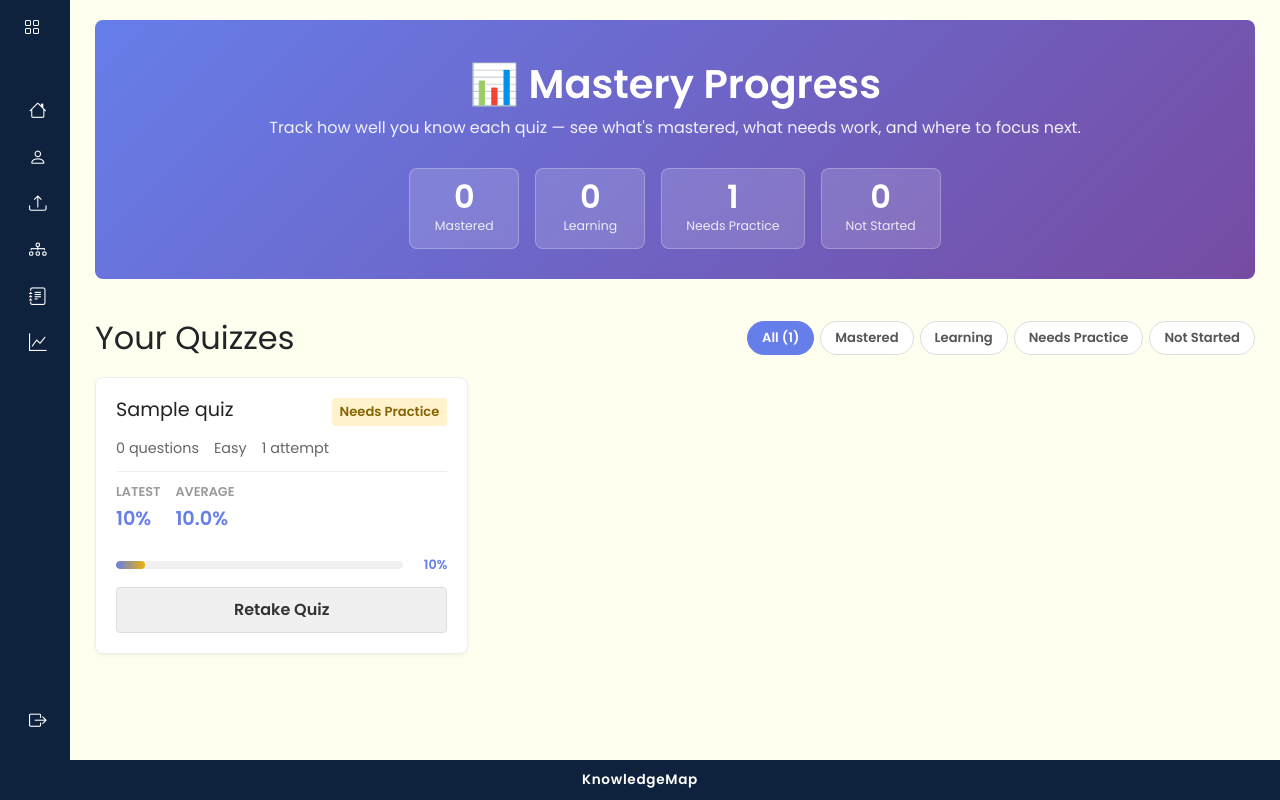
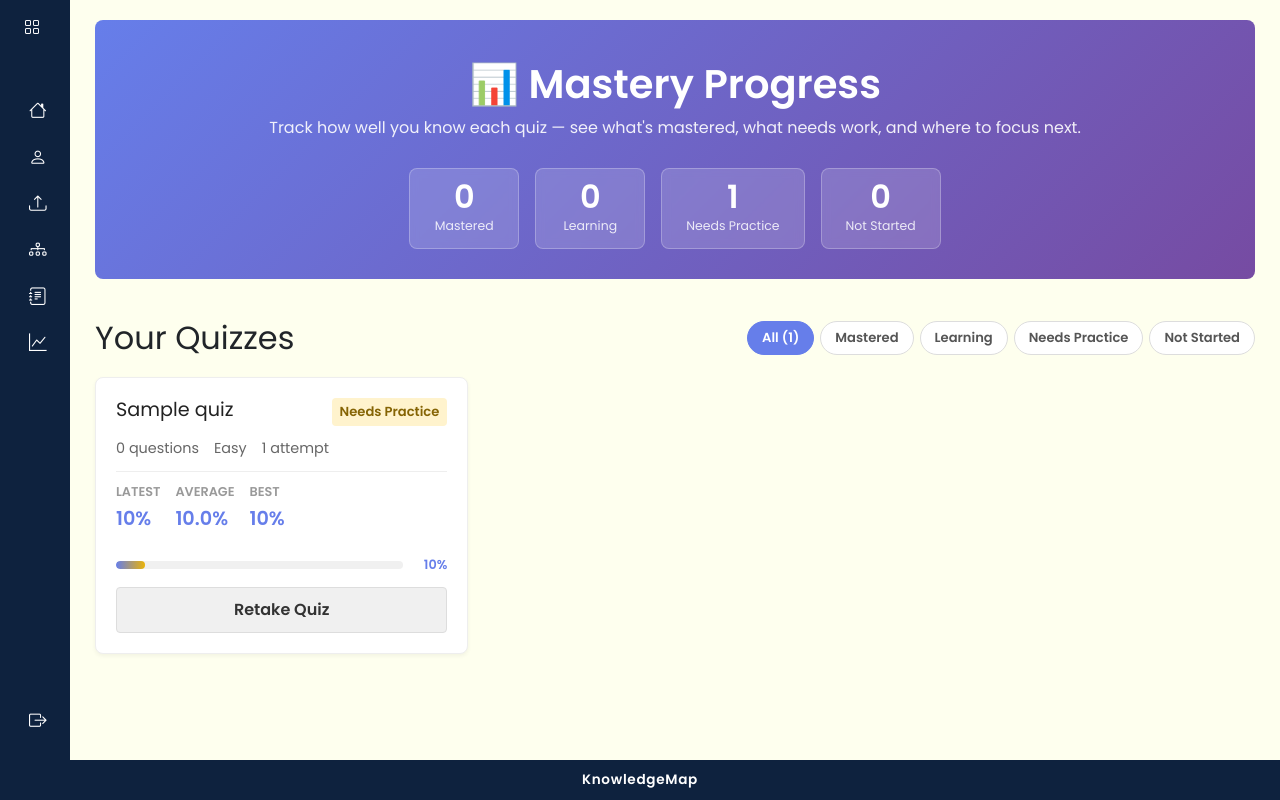
Before and after one commit to CS4300-CS5300-SP26/dev5_cust3, a Django app: page /progress/ in a window 1280 px wide. Run offline with Django 4.2, Linux system fonts and the light colour scheme; a user stored in the database is signed in; tables that the repository leaves empty hold one stand-in row (values such as "Sample post"); data that the repository does not hold is empty; parts of the project's set-up code (start-up, migrations or seed data) failed here and were passed over.

Commit message:
update progress.html to for highest score

```diff
--- a/knowledge_map/knowledge_app/templates/knowledge_app/progress.html
+++ b/knowledge_map/knowledge_app/templates/knowledge_app/progress.html
@@ -78,6 +78,12 @@
                             <div class="stat">
                                 <span class="stat-label">Average</span>
                                 <span class="stat-value">{{ item.avg_score }}%</span>
+                            </div>
+                            {% endif %}
+                            {% if item.highest_score is not None %}
+                            <div class="stat">
+                                <span class="stat-label">Best</span>
+                                <span class="stat-value">{{ item.highest_score }}%</span>
                             </div>
                             {% endif %}
                         {% else %}
```
